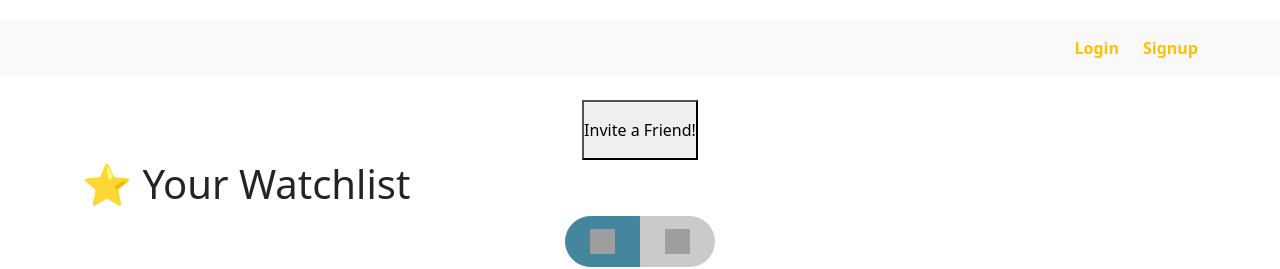
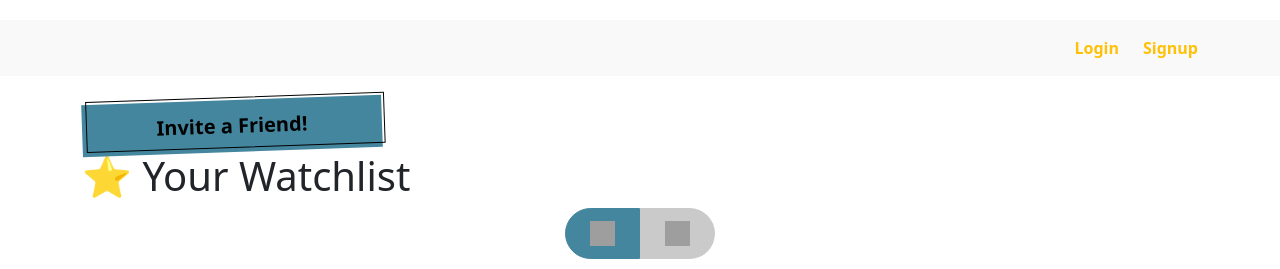
Before and after one commit to smoenter/Binge-Buddies-, a React (Vite) app in the folder client/: page /yourwatchlist in a window 1280 px wide. Shown: the top 269 px of the page. Built offline with nearby package versions, Linux system fonts and the light colour scheme; no server answers; grey boxes are pictures that could not be loaded.

Commit message:
added styling for add a friend button

```diff
--- /dev/null
+++ b/client/src/components/Invites/InviteOptions.css
@@ -0,0 +1,51 @@
+.button-53 {
+    background-color: #45869F;
+    border: 0 solid #E5E7EB;
+    box-sizing: border-box;
+    color: #000000;
+    display: flex;
+    font-family: ui-sans-serif,system-ui,-apple-system,system-ui,"Segoe UI",Roboto,"Helvetica Neue",Arial,"Noto Sans",sans-serif,"Apple Color Emoji","Segoe UI Emoji","Segoe UI Symbol","Noto Color Emoji";
+    font-size: 1rem;
+    font-weight: 700;
+    justify-content: center;
+    line-height: 1.75rem;
+    padding: .75rem 1.65rem;
+    position: relative;
+    text-align: center;
+    text-decoration: none #000000 solid;
+    text-decoration-thickness: auto;
+    width: 100%;
+    max-width: 300px;
+    position: relative;
+    cursor: pointer;
+    transform: rotate(-2deg);
+    user-select: none;
+    -webkit-user-select: none;
+    touch-action: manipulation;
+  }
+
+  .button-53:focus {
+    outline: 0;
+  }
+
+  .button-53:after {
+    content: '';
+    position: absolute;
+    border: 1px solid #000000;
+    bottom: 4px;
+    left: 4px;
+    width: calc(100% - 1px);
+    height: calc(100% - 1px);
+  }
+
+  .button-53:hover:after {
+    bottom: 2px;
+    left: 2px;
+  }
+
+  @media (min-width: 768px) {
+    .button-53 {
+      padding: .75rem 3rem;
+      font-size: 1.25rem;
+    }
+  }
--- a/client/src/components/Invites/InviteOptions.tsx
+++ b/client/src/components/Invites/InviteOptions.tsx
@@ -1,5 +1,7 @@
 import { useState } from 'react';
 import InviteForm from './InviteForm';
+
+import './InviteOptions.css';
 
 
 const InviteOptions = () => {
@@ -8,12 +10,9 @@ const InviteOptions = () => {
 
   return (
     <div className="max-w-md mx-auto mt-10 text-center">
-      <button
-        onClick={() => setShowOptions(!showOptions)}
-        className="bg-yellow-400 text-black px-6 py-3 rounded-full text-lg font-bold hover:bg-yellow-500 transition"
-      >
-        Invite a Friend!
-      </button>
+
+      <button onClick={() => setShowOptions(!showOptions)}
+        className="button-53" role="button">Invite a Friend!</button>
 
       {showOptions && !selectedMethod && (
         <div className="mt-4 space-x-4">
```
